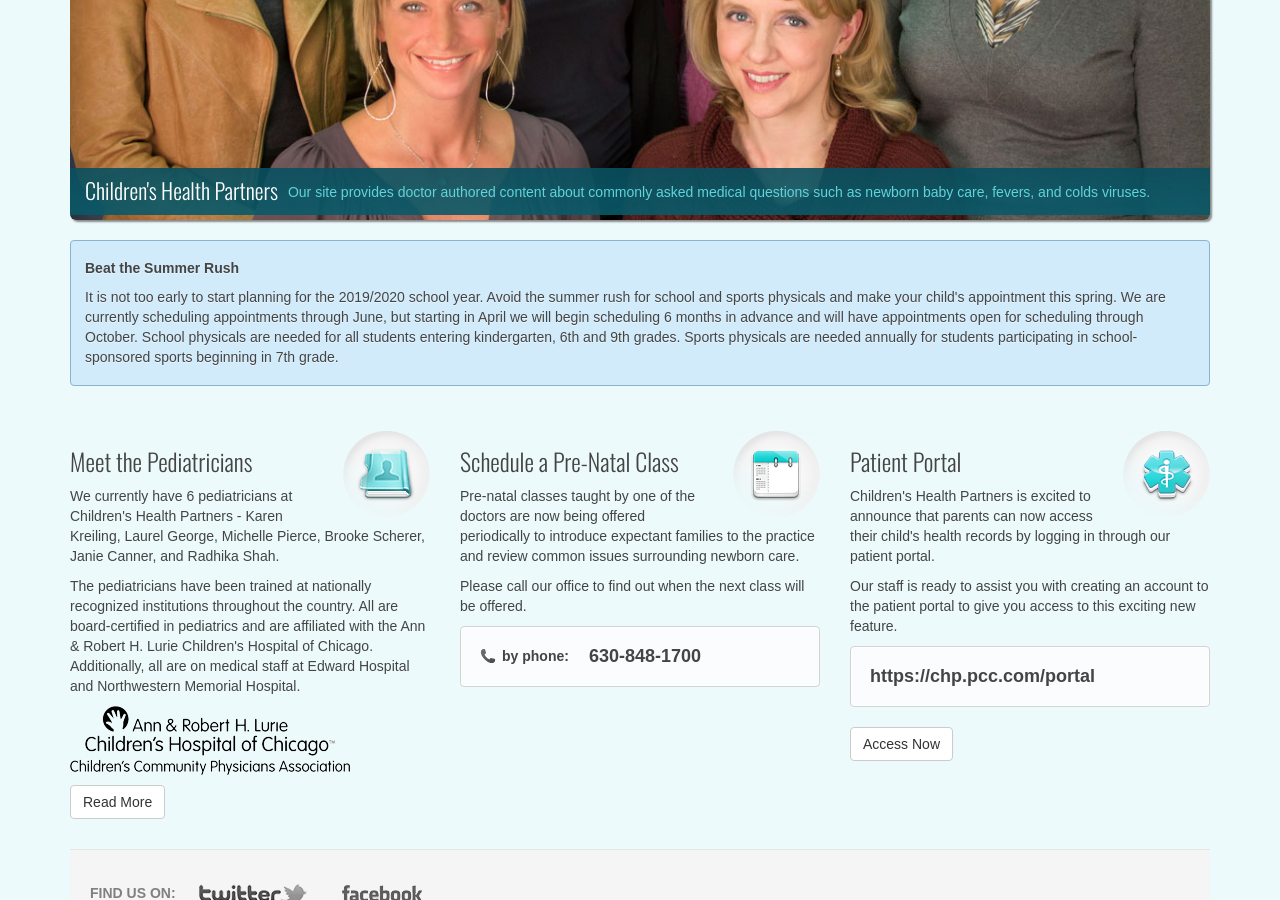
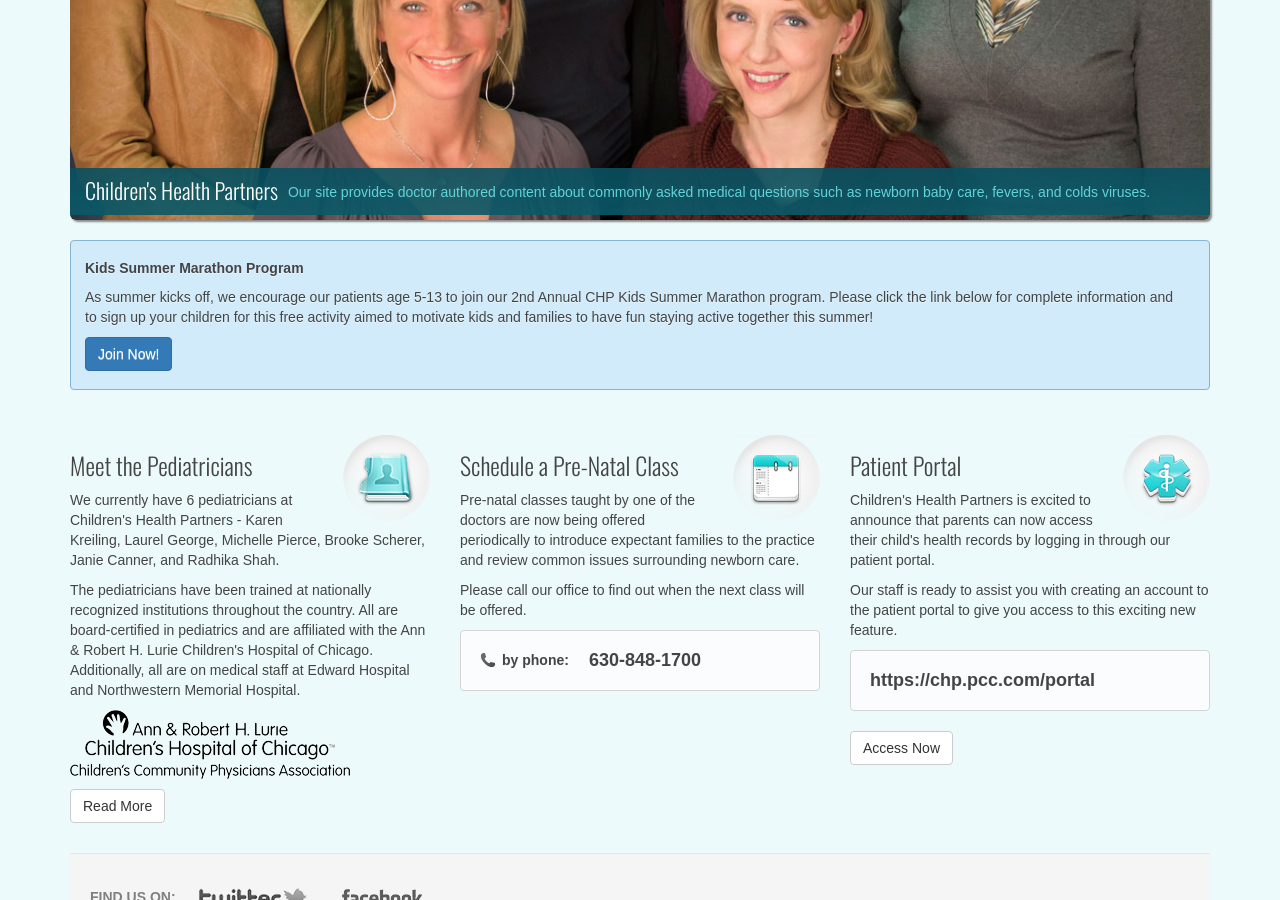
Before and after one commit to chpweb/web, a Jekyll site: the page built from index.html, in a window 1280 px wide and 900 px high, scrolled down 532 px. Built offline with Jekyll 4.4.1, drawn with Linux system fonts in a browser that asks for light colours; some web fonts are replaced; comment, search, counter and statistics services are not loaded.

Commit message:
Update index.html

```diff
--- a/index.html
+++ b/index.html
@@ -29,18 +29,18 @@
 	    </div>
 	 -->
 
+	<!--
 		<div class="home-info">
           		<h5>Beat the Summer Rush</h5>
           		<p>It is not too early to start planning for the 2019/2020 school year.  Avoid the summer rush for school and sports physicals and make your child's appointment this spring.  We are currently scheduling appointments through June, but starting in April we will begin scheduling 6 months in advance and will have appointments open for scheduling through October.  School physicals are needed for all students entering kindergarten, 6th and 9th grades.  Sports physicals are needed annually for students participating in school-sponsored sports beginning in 7th grade.</p>
 		</div>
+         -->
 
-        <!--
 		<div class="home-info">
           		<h5>Kids Summer Marathon Program</h5>
-          		<p>As summer kicks off, we encourage our patients age 5-13 to join our first ever CHP Kids Summer Marathon program.  Please click the link below for complete information and to sign up your children for this free activity aimed to motivate kids and families to have fun staying active together this summer!</p>
+          		<p>As summer kicks off, we encourage our patients age 5-13 to join our 2nd Annual CHP Kids Summer Marathon program.  Please click the link below for complete information and to sign up your children for this free activity aimed to motivate kids and families to have fun staying active together this summer!</p>
 			<p><a class="btn btn-medium btn-primary" href="http://bit.ly/chp-kids-marathon">Join Now!</a></p>
 		</div>
-        -->
 
         <!--
 		<div class="home-info">
```
